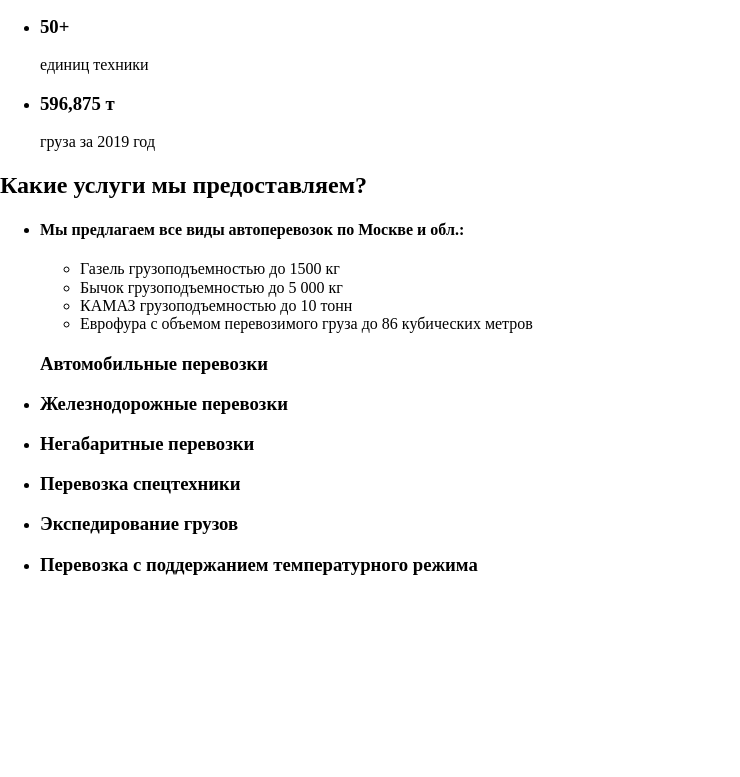
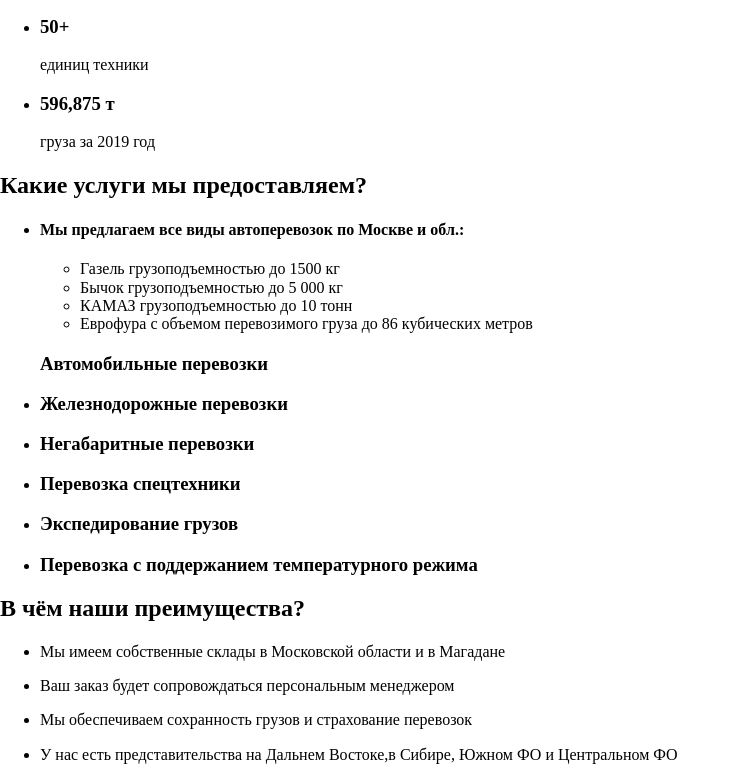
Before and after one commit to maximiloi/logistik, a website: page source/index.html in a window 1280 px wide. Shown: the part 524-1301 px from the top of the page, without its empty margins (0-740 px from the left). Before the commit the page ends 1118 px from the top, so only its background shows below. Drawn offline with Linux system fonts and the light colour scheme.

Commit message:
4 секция

```diff
--- a/source/index.html
+++ b/source/index.html
@@ -96,6 +96,29 @@
     </section>
 
     <!-- sec-4 -->
+    <section class="advantage">
+      <h2 class="advantage__title">В чём наши преимущества?</h2>
+      <div class="advantage__wrapper">
+        <ul class="advantage__list">
+          <li class="advantage__item">
+            <p class="advantage__text">Мы имеем собственные склады в Московской области и в Магадане</p>
+          </li>
+          <li class="advantage__item">
+            <p class="advantage__text">Ваш заказ будет сопровождаться персональным менеджером</p>
+          </li>
+          <li class="advantage__item">
+            <p class="advantage__text">Мы обеспечиваем сохранность грузов и страхование перевозок</p>
+          </li>
+          <li class="advantage__item">
+            <p class="advantage__text">У нас есть представительства на Дальнем Востоке,в Сибире, Южном ФО и Центральном
+              ФО</p>
+          </li>
+        </ul>
+        <div class="advantage__document">
+          <img src="" alt="сертификат">
+        </div>
+      </div>
+    </section>
 
 
   </main>
```
